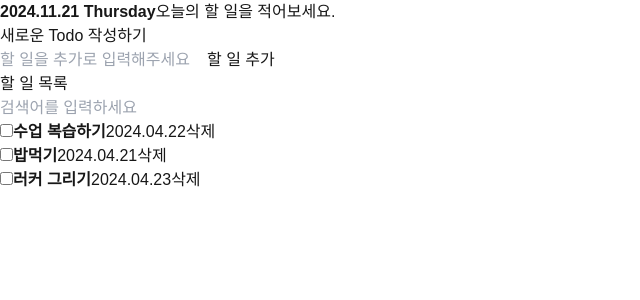
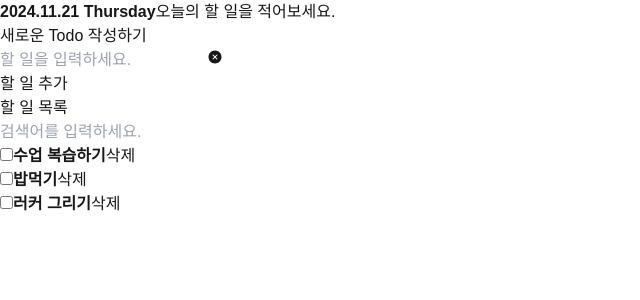
Before and after one commit to lse-7660/todolist-react, a Next.js app: page / in a window 1280 px wide. Shown: the top 300 px of the page, without its empty margins (0-640 px from the left). Built offline with nearby package versions, Linux system fonts and the light colour scheme.

Commit message:
useState

```diff
--- a/package.json
+++ b/package.json
@@ -13,7 +13,8 @@
     "date-fns": "^4.1.0",
     "next": "15.0.3",
     "react": "19.0.0-rc-66855b96-20241106",
-    "react-dom": "19.0.0-rc-66855b96-20241106"
+    "react-dom": "19.0.0-rc-66855b96-20241106",
+    "react-icons": "^5.3.0"
   },
   "devDependencies": {
     "eslint": "^8",
--- a/src/components/Todo.jsx
+++ b/src/components/Todo.jsx
@@ -1,27 +1,44 @@
 'use client';
+
 import React, { useState } from 'react';
 import TodoHd from './TodoHd';
 import TodoEditor from './TodoEditor';
 import TodoList from './TodoList';
-import { mockupTodoData } from '@/data/todoData';
+import { mockTodoData } from '@/data/todoData';
 
 const Todo = () => {
-    const [todos, setTodos] = useState(mockupTodoData);
+    const [todos, setTodos] = useState(mockTodoData);
 
     // 할 일 추가하는 함수
+    const addTodo = (task) => {
+        const newTodo = {
+            id: todos.length + 1,
+            isDone: false,
+            task: task,
+            createDate: new Date().toLocaleDateString(),
+        };
+        setTodos([newTodo, ...todos]);
+    };
 
-    const addTodo = (task) => {
-        setTodos([
-            ...todos,
-            { id: todos.length + 1, isDone: false, task: task, createdDate: new Date().toLocalDateString },
-        ]);
+    // 완료 표시 함수
+    const onUpdate = (id) => {
+        setTodos(
+            todos.map((todo) => {
+                return todo.id === id ? { ...todo, isDone: !todo.isDone } : todo;
+            })
+        );
+    };
+
+    // 할 일 삭제 함수
+    const onDelete = (id) => {
+        setTodos(todos.filter((todo) => todo.id !== id));
     };
 
     return (
-        <div className="flex flex-col gap-10 px-10 py-20">
+        <div className="flex flex-col gap-4 p-8 pb-40">
             <TodoHd />
             <TodoEditor addTodo={addTodo} />
-            <TodoList mockupTodoData={todos} />
+            <TodoList mockTodoData={todos} onUpdate={onUpdate} onDelete={onDelete} />
         </div>
     );
 };
--- a/src/components/TodoEditor.jsx
+++ b/src/components/TodoEditor.jsx
@@ -1,34 +1,78 @@
-'use Client';
+'use client';
 
 import classNames from 'classnames';
-import React, { useState } from 'react';
+import React, { useRef, useState } from 'react';
+import { IoCloseCircle } from 'react-icons/io5';
 
 const TodoEditor = ({ addTodo }) => {
     const [task, setTask] = useState('');
-    const onSubmit = () => {
-        addTodo(task);
-        setTask('');
-    };
+    // inputRef 변수가 useRef()를 통해 생성된 객체를 참조하도록 설정
+    const inputRef = useRef();
+
     const onChangeTask = (e) => {
         setTask(e.target.value);
+    };
+    const onSubmit = () => {
+        // 빈 입력 방지
+        if (!task) return;
+
+        // 할 일 추가
+        addTodo(task);
+        // 입력창 초기화 및 포커스
+        setTask('');
+        inputRef.current.focus();
+    };
+
+    const onKeyDown = (e) => {
+        if (e.key === 'Enter') onSubmit();
+        if (e.key === 'Escape') {
+            setTask('');
+            inputRef.current.focus();
+        }
+    };
+
+    const onCloseKey = () => {
+        setTask('');
+        inputRef.current.focus();
     };
 
     return (
         <div>
             <h2>새로운 Todo 작성하기</h2>
-            <form>
-                <input type="text" placeholder="할 일을 추가로 입력해주세요" value={task} onChange={onChangeTask} />
-
+            <div>
+                <form className="flex">
+                    <div className="relative flex-1">
+                        <input
+                            type="text"
+                            value={task}
+                            ref={inputRef}
+                            onKeyDown={onKeyDown}
+                            onChange={onChangeTask}
+                            placeholder="할 일을 입력하세요."
+                            className="p-3 text-black w-full"
+                        />
+                        <button
+                            disabled={!task}
+                            onClick={onCloseKey}
+                            className={classNames(
+                                'absolute top-1 right-1 w-10 h-10  flex justify-center items-center',
+                                task ? 'text-black' : 'text-gray'
+                            )}
+                        >
+                            <IoCloseCircle />
+                        </button>
+                    </div>
                     <button
                         type="submit"
                         onClick={onSubmit}
                         disabled={!task}
-                    className={classNames('p-3 text-white', task ? 'bg-sky-500' : 'bg-gray-200')}
+                        className={classNames('p-3', task ? 'bg-blue-300' : 'bg-gray-300')}
                     >
                         할 일 추가
                     </button>
                 </form>
             </div>
+        </div>
     );
 };
 
--- a/src/components/TodoItem.jsx
+++ b/src/components/TodoItem.jsx
@@ -1,12 +1,25 @@
+import classNames from 'classnames';
 import React from 'react';
 
-const TodoItem = ({ task, isDone, createdDate }) => {
+const TodoItem = ({ id, task, isDone, createDate, onUpdate, onDelete }) => {
     return (
-        <li>
-            <input type="checkbox" checked={isDone} />
-            <strong>{task}</strong>
-            <span>{createdDate}</span>
-            <button>삭제</button>
+        <li key={id} className="pt-2 flex gap-2 items-center">
+            <input
+                type="checkbox"
+                checked={isDone}
+                onChange={() => {
+                    onUpdate(id);
+                }}
+            />
+            <strong className={classNames('py-2 text-lg', isDone ? 'line-through' : null)}>{task}</strong>
+            <span className="ml-auto text-sm text-gray-400">{createDate}</span>
+            <button
+                onClick={() => {
+                    onDelete(id);
+                }}
+            >
+                삭제
+            </button>
         </li>
     );
 };
--- a/src/components/TodoList.jsx
+++ b/src/components/TodoList.jsx
@@ -1,13 +1,33 @@
-import React from 'react';
+import React, { useState } from 'react';
 import TodoItem from './TodoItem';
+import { set } from 'date-fns';
 
-const TodoList = ({ mockupTodoData }) => {
+const TodoList = ({ mockTodoData, onUpdate, onDelete }) => {
+    const [search, setSearch] = useState('');
+
+    const filteredTodos = () => {
+        return mockTodoData.filter((item) => item.task.toLowerCase().includes(search.toLowerCase()));
+    };
+
     return (
-        <div className="flex flex-col gap-5">
+        <div>
             <h2>할 일 목록</h2>
-            <input type="text" placeholder="검색어를 입력하세요" />
-            <ul className="flex flex-col gap-2">
-                {mockupTodoData.map((item) => (console.log(item), (<TodoItem key={item.id} {...item} />)))}
+            <input
+                type="search"
+                value={search}
+                onChange={(e) => {
+                    setSearch(e.target.value);
+                }}
+                placeholder="검색어를 입력하세요."
+                className="p-3 text-black w-full"
+            />
+            <ul className="mt-5 flex flex-col gap-2 divide-y">
+                {filteredTodos().map(
+                    (item) => (
+                        console.log(item),
+                        (<TodoItem key={item.id} {...item} onUpdate={onUpdate} onDelete={onDelete} />)
+                    )
+                )}
             </ul>
         </div>
     );
--- a/src/data/todoData.js
+++ b/src/data/todoData.js
@@ -1,4 +1,4 @@
-export const mockupTodoData = [
+export const mockTodoData = [
     {
         id: 1,
         isDone: false,
```
Also changed, not shown: 1 other file (tests, documents, lock files or other folders). Lines whose indentation alone changed are shown as unchanged.
